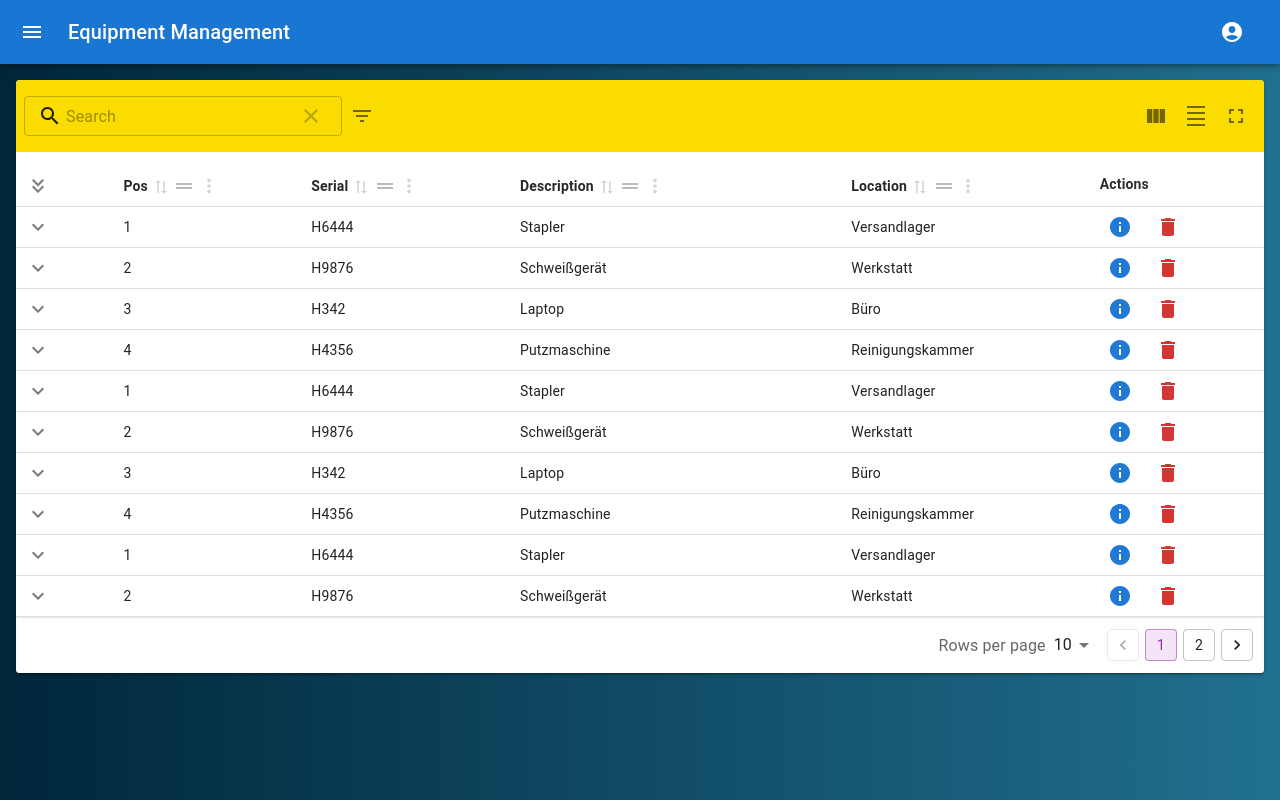
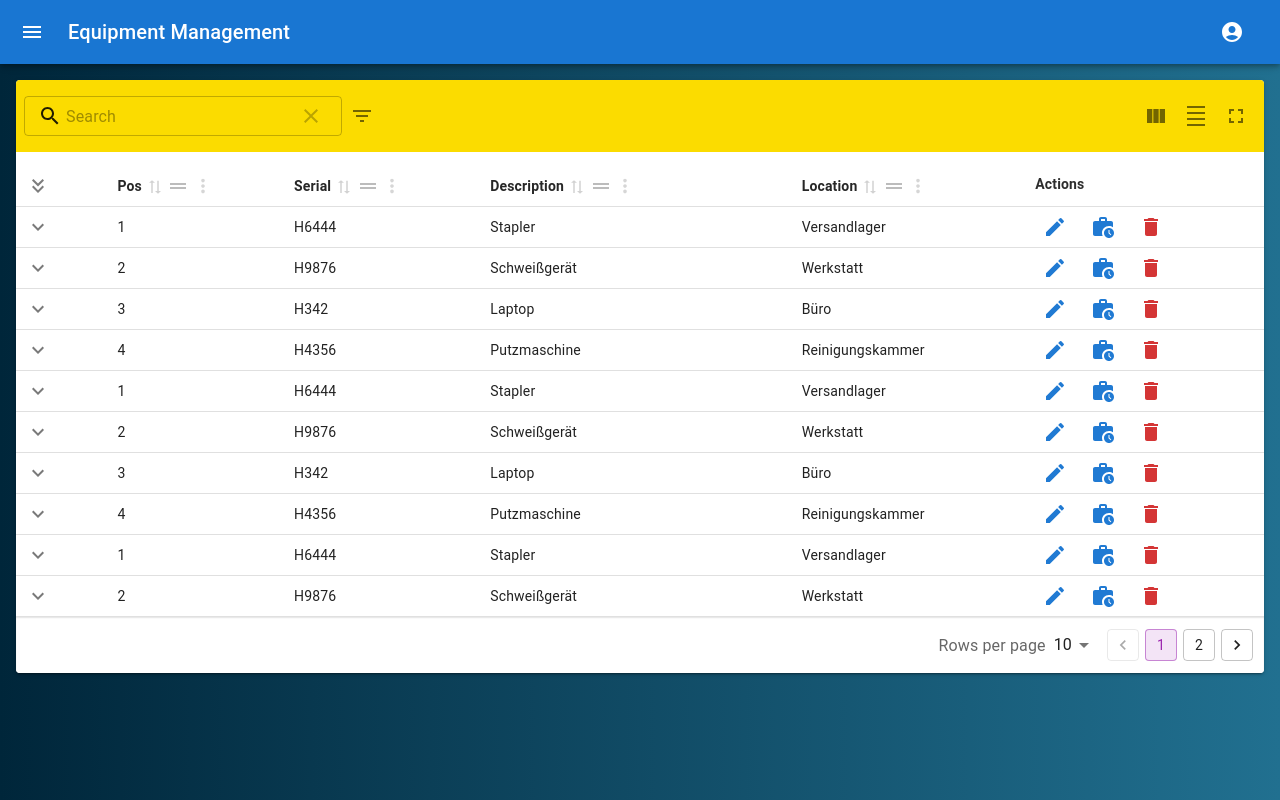
Before and after one commit to it231514/equipment-monitor, a Next.js app in the folder frontend/: page /equipment/list in a window 1280 px wide. Built offline with nearby package versions, Linux system fonts and the light colour scheme.

Commit message:
add action to table

```diff
--- a/frontend/app/equipment/list/table.tsx
+++ b/frontend/app/equipment/list/table.tsx
@@ -1,5 +1,8 @@
-import { Delete as DeleteIcon } from "@mui/icons-material";
-import InfoIcon from "@mui/icons-material/Info";
+import {
+  Delete as DeleteIcon,
+  Edit as EditIcon,
+  WorkHistory as WorkHistoryIcon,
+} from "@mui/icons-material";
 import { Box, IconButton } from "@mui/material";
 import {
   MRT_ColumnDef,
@@ -159,19 +162,25 @@ export default function EquipmentTable({ tableData }: Props) {
           color="primary"
           onClick={() => {
             //table.setEditingRow(row);
-            console.log(row.getValue("id"));
             //redirect(`/equipment/${row.getValue("id")}`);
             router.push(`/equipment/${row.getValue("id")}`);
           }}
         >
-          <InfoIcon />
+          <EditIcon className="fill-[#564c00]" />
+        </IconButton>{" "}
+        <IconButton
+          color="primary"
+          onClick={() => {
+            alert("This should let you set the inspection date"); // TODO implement inspection date
+          }}
+        >
+          <WorkHistoryIcon className="fill-[#00348d]" />
         </IconButton>
         <IconButton
           color="error"
           onClick={() => {
-            row.toggleExpanded();
             tableData.splice(row.index, 1); //assuming simple data table
-            // TODO call delete API
+            alert("This should let you delete the equipment"); // TODO implement delete
           }}
         >
           <DeleteIcon />
```
